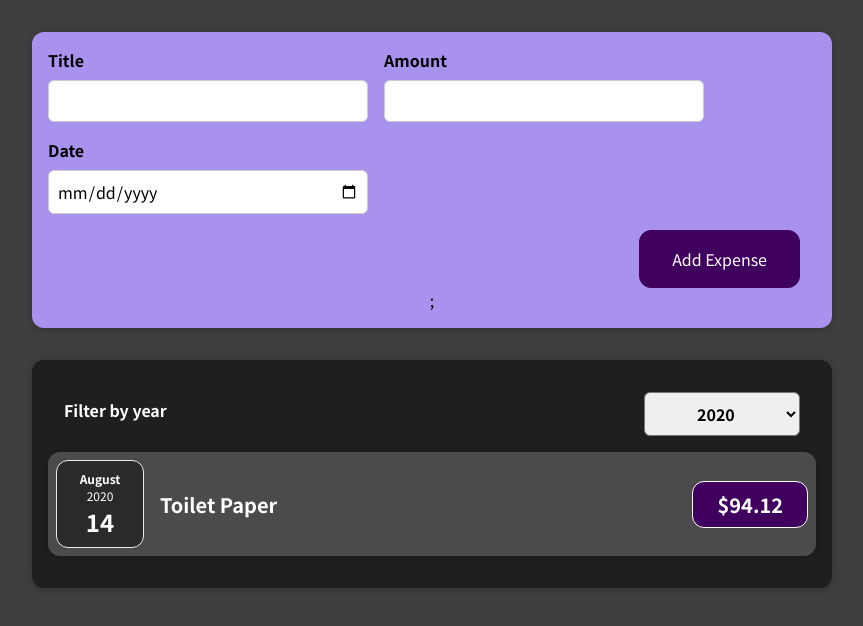
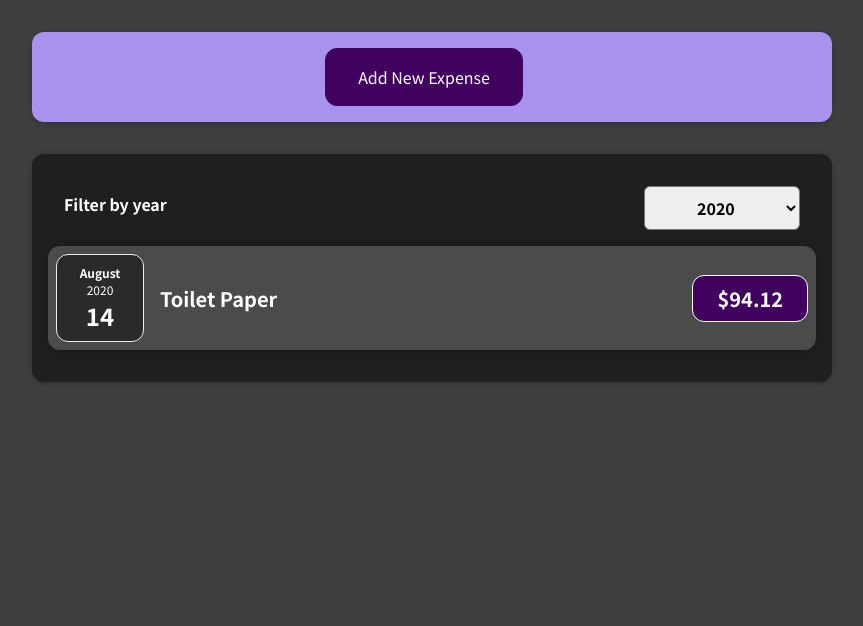
Before and after one commit to Max7133/react-state-and-working-with-events, a React (Create React App) app: page / in a window 1280 px wide. Shown: the top 626 px of the page, without its empty margins (208-1071 px from the left). Built offline with nearby package versions, Linux system fonts and the light colour scheme.

Commit message:
added 2 buttons for cancelling and adding expense

```diff
--- a/src/components/NewExpense/ExpenseForm.js
+++ b/src/components/NewExpense/ExpenseForm.js
@@ -109,6 +109,9 @@
         </div>
       </div>
       <div className="new-expense__actions">
+        <button type="button" onClick={props.onCancel}>
+          Cancel
+        </button>
         <button type="submit">Add Expense</button>
       </div>
     </form>
--- a/src/components/NewExpense/NewExpense.js
+++ b/src/components/NewExpense/NewExpense.js
@@ -1,9 +1,12 @@
-import React from "react";
+import React, { useState } from "react";
 import ExpenseForm from "../NewExpense/ExpenseForm";
 import "./NewExpense.css";
 
 // in App.js <NewExpense onAddExpense={addExpenseHandler} />
 const NewExpense = (props) => {
+  // true or false state, to show or not show the form
+  const [isEditing, setIsEditing] = useState(false);
+
   const saveExpenseDataHandler = (enteredExpenseData) => {
     const expenseData = {
       // getting the object from ExpenseForm (line 58)
@@ -13,12 +16,31 @@
     };
     // because of the name in App.js <NewExpense onAddExpense={addExpenseHandler} />
     props.onAddExpense(expenseData);
+    setIsEditing(false);
   };
+
+  // Should be triggered when Add New Expense button is clicked
+  const startEditingHandler = () => {
+    setIsEditing(true);
+  };
+
+  const stopEditingHandler = () => {
+    setIsEditing(false);
+  };
+
   // 1st step, passing expenseData that I get from ExpenseForm component to the NewExpense component (line 18)
   // onSaveExpenseData(line 21) receivses saveExpenseDataHandler (line 7) as a value
   return (
     <div className="new-expense">
-      <ExpenseForm onSaveExpenseData={saveExpenseDataHandler} />;
+      {!isEditing && (
+        <button onClick={startEditingHandler}>Add New Expense</button>
+      )}
+      {isEditing && (
+        <ExpenseForm
+          onSaveExpenseData={saveExpenseDataHandler}
+          onCancel={stopEditingHandler}
+        />
+      )}
     </div>
   );
 };
```
